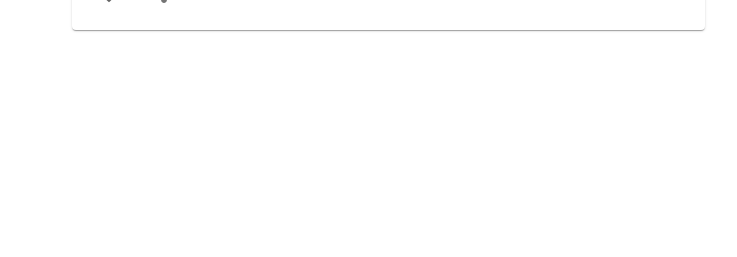
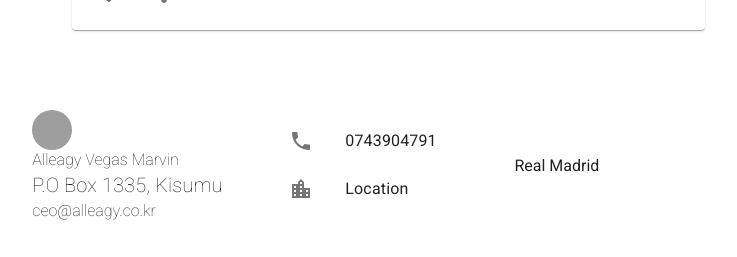
Before and after one commit to marvin-nyalik/photo-album, a React (Vite) app: page / in a window 1280 px wide. Shown: the part 4431-4688 px from the top of the page, without its empty margins (178-915 px from the left). Before the commit the page ends 4501 px from the top, so only its background shows below. Built offline with nearby package versions, Linux system fonts and the light colour scheme; grey boxes are pictures that could not be loaded.

Commit message:
Add initial footer component

```diff
--- a/src/components/Feed.jsx
+++ b/src/components/Feed.jsx
@@ -1,6 +1,14 @@
 import React from 'react'
 import Post from './Posts';
-import { Box } from '@mui/material';
+import { Avatar, Box, List, ListItem, ListItemButton, ListItemIcon, ListItemText, Typography, styled } from '@mui/material';
+import { Dashboard, Home, LocationCity, Phone } from '@mui/icons-material';
+
+const FooterBox = styled(Box)({
+  display: 'flex',
+  flexDirection: 'row',
+  alignItems: 'center',
+  gap: "10px"
+})
 
 const Feed = () => {
   return (
@@ -11,6 +19,45 @@ const Feed = () => {
       <Post/>
       <Post/>
       <Post/>
+      <FooterBox>
+        <Box flex={1} mt={5} mb={5}>
+          <Typography variant='p' fontWeight={200}>
+            <Avatar
+            src="https://images.pexels.com/photos/3225517/pexels-photo-3225517.jpeg?auto=compress&cs=tinysrgb&w=600"></Avatar>
+            Alleagy Vegas Marvin
+          </Typography>
+          <Typography variant='h6' fontWeight={200}>
+            P.O Box 1335, Kisumu
+          </Typography>
+          <Typography variant='p' fontWeight={100}>
+            ceo@alleagy.co.kr
+          </Typography>
+        </Box>
+        <Box flex={1}>
+        <List>
+          <ListItem disablePadding>
+            <ListItemButton component="a" href="#">
+              <ListItemIcon>
+                <Phone />
+              </ListItemIcon>
+              <ListItemText primary="0743904791" />
+            </ListItemButton>
+          </ListItem>
+
+          <ListItem disablePadding>
+            <ListItemButton component="a" href="#">
+              <ListItemIcon>
+                <LocationCity />
+              </ListItemIcon>
+              <ListItemText primary="Location" />
+            </ListItemButton>
+          </ListItem>
+          </List>
+        </Box>
+        <Box flex={1}>
+          Real Madrid
+        </Box>
+      </FooterBox>
     </Box>
   )
 }
```
